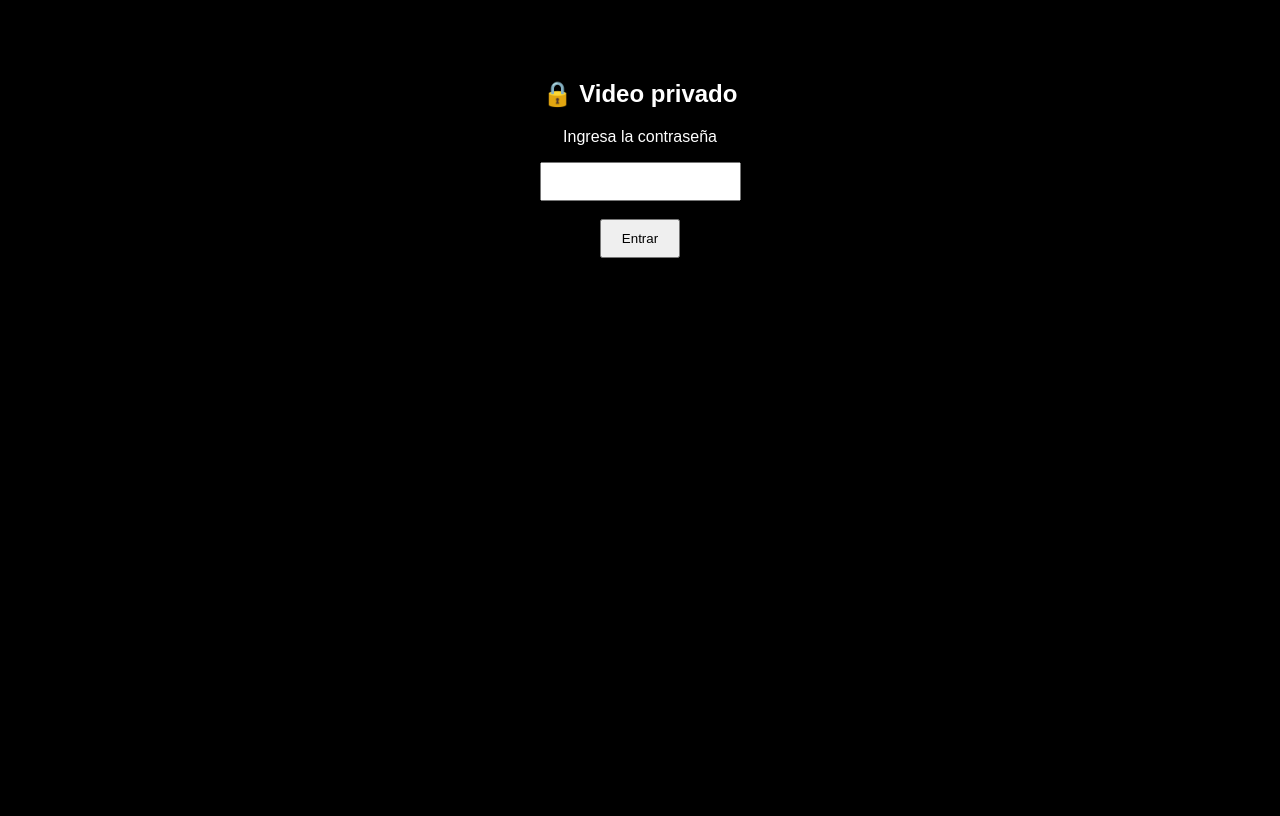
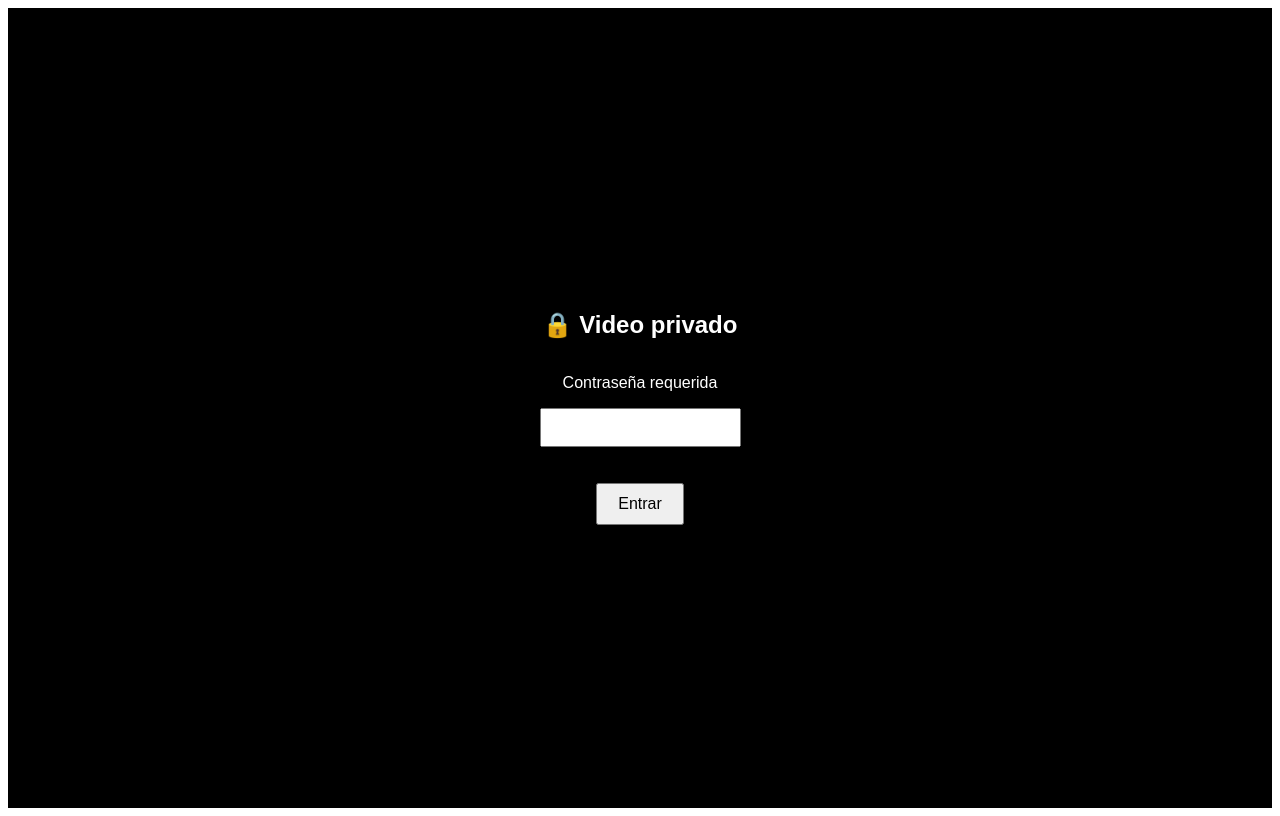
Before and after one commit to jmunz19/Calcet-n, a plain HTML site: page index.html in a window 1280 px wide. Drawn offline with Linux system fonts and the light colour scheme.

Commit message:
Update index.html

```diff
--- a/index.html
+++ b/index.html
@@ -5,31 +5,38 @@
 <title>Privado</title>
 </head>
 
-<body style="
-text-align:center;
-font-family:Arial;
+<body>
+
+<div style="
+display:flex;
+flex-direction:column;
+justify-content:center;
+align-items:center;
+height:100vh;
 background:black;
 color:white;
-margin-top:80px;
+font-family:Arial;
 ">
 
 <h2>🔒 Video privado</h2>
 
-<p>Ingresa la contraseña</p>
+<p>Contraseña requerida</p>
 
-<input type="password" id="clave" style="padding:10px">
+<input id="clave" type="password" style="padding:10px">
 
 <br><br>
 
-<button onclick="ver()" style="padding:10px 20px;cursor:pointer">
+<button onclick="ver()" style="padding:10px 20px;font-size:16px;z-index:9999;">
 Entrar
 </button>
 
+</div>
+
 <script>
 function ver(){
-  var input = document.getElementById("clave").value;
+  var pass = document.getElementById("clave").value;
 
-  if(input === "cocacola"){
+  if(pass === "cocacola"){
     window.location.href = "https://drive.google.com/file/d/1l3iOTGAaDTLspuVqNmZzDhGfe-JD9lJg/view?usp=drivesdk";
   } else {
     alert("Incorrecto");
```
